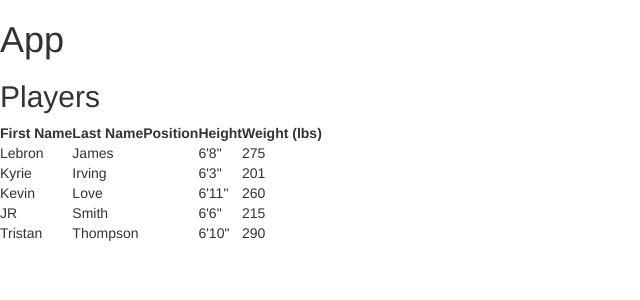
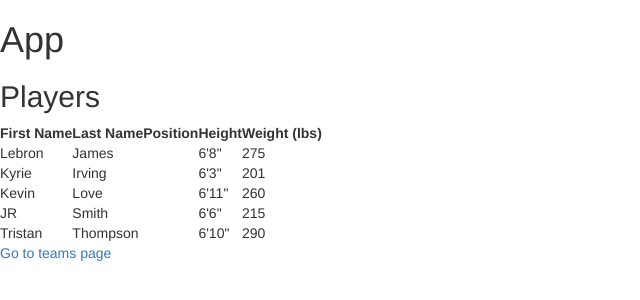
Before and after one commit to shassaninia/BasketBallStats, an Angular app: page /players in a window 1280 px wide. Shown: the top 300 px of the page, without its empty margins (0-640 px from the left). Built offline with nearby package versions, Linux system fonts and the light colour scheme.

Commit message:
remove teams module from app.module.ts imports because we want to load the teams module lazily

```diff
--- a/src/app/app.module.ts
+++ b/src/app/app.module.ts
@@ -6,7 +6,6 @@ import { RouterModule } from '@angular/router';
 
 import { AppRoutingModule } from './app.routing';
 import { PlayersModule } from './players/players.module';
-import { TeamsModule } from './teams/teams.module';
 import { AppComponent } from './app.component';
 import { NotFoundComponent } from './not-found.component'
 
@@ -20,7 +19,6 @@ import { NotFoundComponent } from './not-found.component'
     BrowserModule,
     FormsModule,
     HttpModule,
-    TeamsModule,
     PlayersModule,
     AppRoutingModule
 
--- a/src/app/players/player-list/player-list.component.html
+++ b/src/app/players/player-list/player-list.component.html
@@ -17,3 +17,4 @@
     <td>{{player.weight}}</td>
   </tr>
 </table>
+<a routerLink="/teams">Go to teams page</a>
```
